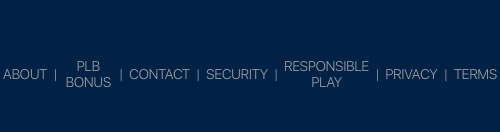
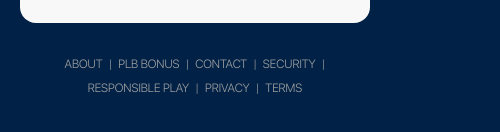
Before and after one commit to k22kumar/playline, a React (Create React App) app: page / in a window 390 px wide. Shown: the part 640-772 px from the top of the page, 500 px wide, since content can reach past the window. Built offline with nearby package versions, Linux system fonts and the light colour scheme; no server answers; a web font is replaced by a local one.

Commit message:
added footer media queries

```diff
--- a/src/components/Footer.js
+++ b/src/components/Footer.js
@@ -1,5 +1,6 @@
 import styled from "styled-components";
 import wrapper from './styles/wrapper';
+import { devices } from './styles/devices';
 
 const StyledFooter = styled.footer`
   ${wrapper}
@@ -10,15 +11,32 @@ const StyledFooter = styled.footer`
   margin-top: 60px;
   margin-bottom: 80px;
 
-  & p, a {
+  & p,
+  a {
     font-size: 1.4rem;
     color: #a1a1a1;
     text-transform: uppercase;
-    margin: 0 3px;
+    margin: 5px 3px;
+  }
+
+  @media ${devices.tablet} {
+    min-width: 470px;
+    margin-top: 30px;
+    margin-bottom: 40px;
+    flex-wrap: wrap;
+    & p,
+    a {
+      font-size: 1.2rem;
     }
+  }
+
+  @media ${devices.mobileL} {
+    min-width: 300px;
+  }
 `;
 
 const Footer = () => {
+  console.log(devices);
   return (
     <StyledFooter>
       <a href="https://www.playline.com/about/">About</a>
--- a/src/components/styles/devices.js
+++ b/src/components/styles/devices.js
@@ -2,18 +2,12 @@
 
 const size = {
     mobileS: '320px',
-    mobileL: '425px',
-    tablet: '868px',
-    laptop: '1440px',
-    desktop: '2560px'
+    mobileL: '480px',
+    tablet: '780px',
 }
 
-const devices = {
-  mobileS: `(min-width: ${size.mobileS})`,
-  mobileL: `(min-width: ${size.mobileL})`,
-  tablet: `(min-width: ${size.tablet})`,
-  laptop: `(min-width: ${size.laptop})`,
-  desktop: `(min-width: ${size.desktop})`,
+export const devices = {
+  mobileS: `(max-width: ${size.mobileS})`,
+  mobileL: `(max-width: ${size.mobileL})`,
+  tablet: `(max-width: ${size.tablet})`,
 };
-
-export default devices;
--- a/src/components/styles/wrapper.js
+++ b/src/components/styles/wrapper.js
@@ -1,9 +1,21 @@
+import { devices } from "./devices";
+
 const wrapper = `
   width: 35%;
-  min-width: 500px;
+  min-width: 480px;
   margin: 0 auto;
   max-width: 1200px;
   text-align: center;
+
+  @media ${devices.tablet} {
+    min-width: 400px;
+  }
+  @media ${devices.mobileL} {
+    min-width: 350px;
+  }
+  @media ${devices.mobileS} {
+    min-width: 300px;
+  }
 `;
 
 export default wrapper;
```
